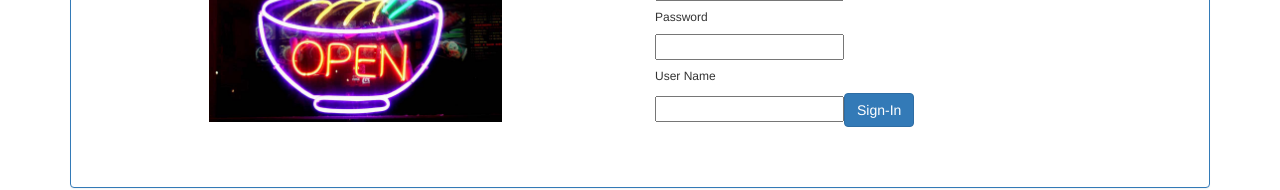
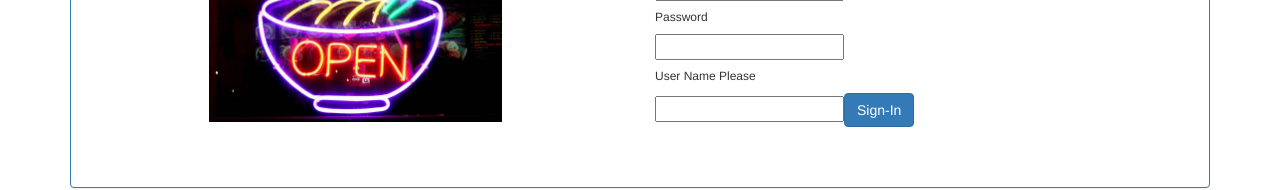
Before and after one commit to ahephner/capstone, an Angular app in the folder client/: page /welcome in a window 1280 px wide. Shown: the part 271-461 px from the top of the page. Built offline with nearby package versions, Linux system fonts and the light colour scheme.

Commit message:
ken helped

```diff
--- a/client/src/app/home/welcome.component.html
+++ b/client/src/app/home/welcome.component.html
@@ -17,7 +17,7 @@
                 <h6>Password</h6> <input type="text" >
                 </div>
                 <div class="col-md-5">
-                    <h6>User Name</h6> <input type="text" >
+                    <h6>User Name Please</h6> <input type="text" >
                     <button class = "btn btn-primary btn-small">Sign-In</button>
               </div>
 
```
